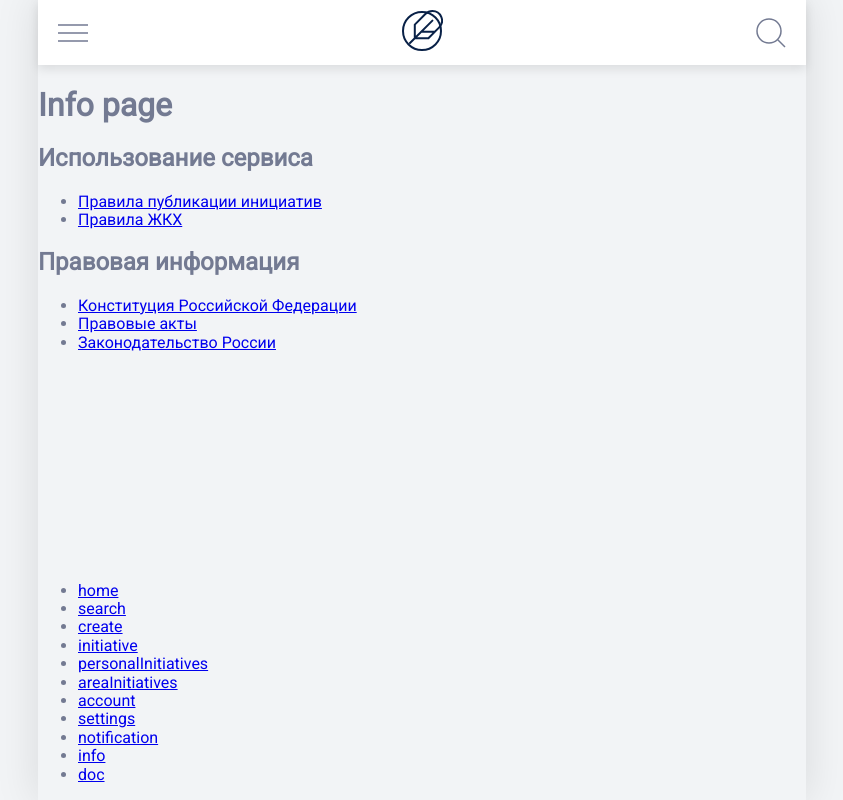
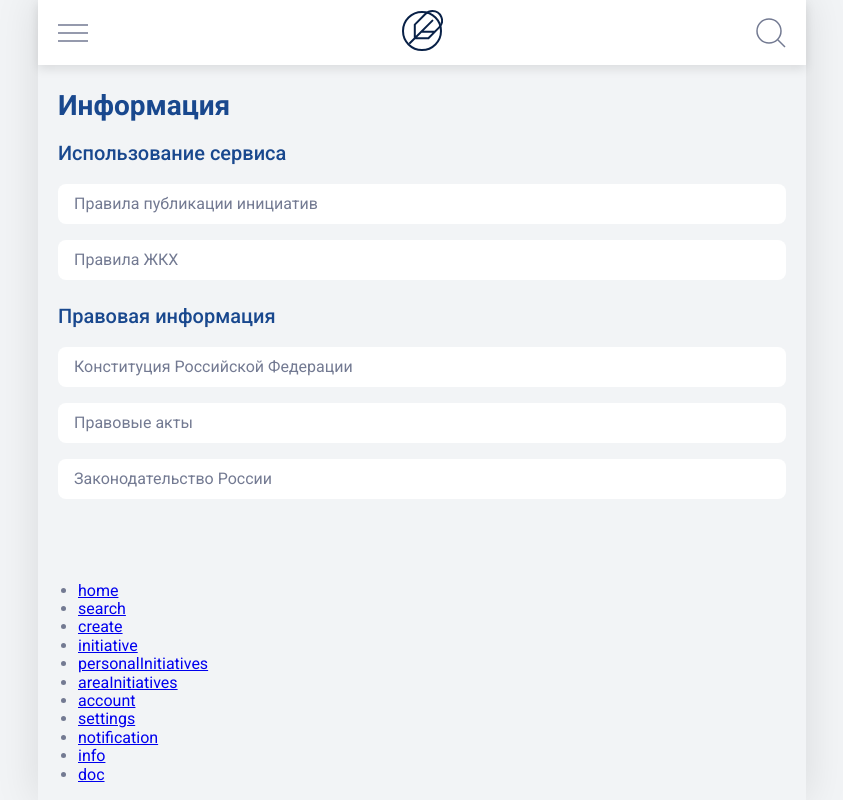
Before and after one commit to TsAnastasia/hackathon-civic-initiatives, a React app: page /info in a window 1280 px wide. Shown: the whole page, without its empty margins (218-1061 px from the left). Built offline with nearby package versions, Linux system fonts and the light colour scheme.

Commit message:
style info page

```diff
--- a/src/index.scss
+++ b/src/index.scss
@@ -1,5 +1,7 @@
 @import "~normalize.css/normalize.css";
 @import "~@fontsource/roboto/400.css";
+@import "~@fontsource/roboto/500.css";
+@import "~@fontsource/roboto/700.css";
 
 body {
   font-family: "Roboto", "Arial", "Helvetica", sans-serif;
--- a/src/pages/info/InfoPage.tsx
+++ b/src/pages/info/InfoPage.tsx
@@ -1,13 +1,14 @@
 import { legalDocs, serviceDocs } from "../../utils/docs";
 import InfoDocs from "./docs/InfoDocs";
+import styles from "./infoPage.module.scss";
 
 const InfoPage = () => {
   return (
-    <>
-      <h1>Info page</h1>
+    <div className={styles.root}>
+      <h1 className={styles.title}>Информация</h1>
       <InfoDocs title="Использование сервиса" docs={serviceDocs} />
       <InfoDocs title="Правовая информация" docs={legalDocs} />
-    </>
+    </div>
   );
 };
 
--- a/src/pages/info/docs/InfoDocs.tsx
+++ b/src/pages/info/docs/InfoDocs.tsx
@@ -2,15 +2,18 @@ import { FC } from "react";
 import { Link } from "react-router-dom";
 import { Docs } from "../../../types/doc";
 import { goToPage } from "../../../utils/routes";
+import styles from "./infoDocs.module.scss";
 
 const InfoDocs: FC<{ title: string; docs: Docs }> = ({ title, docs }) => {
   return (
-    <section>
-      <h2>{title}</h2>
-      <ul>
+    <section className={styles.root}>
+      <h2 className={styles.title}>{title}</h2>
+      <ul className={styles.list}>
         {Object.entries(docs).map(([id, { title }]) => (
-          <li key={id}>
-            <Link to={goToPage.doc(id)}>{title}</Link>
+          <li key={id} className={styles.item}>
+            <Link to={goToPage.doc(id)} className={styles.link}>
+              {title}
+            </Link>
           </li>
         ))}
       </ul>
--- /dev/null
+++ b/src/pages/info/docs/infoDocs.module.scss
@@ -0,0 +1,55 @@
+.root {
+  padding: 20px 0 5px;
+}
+
+.title {
+  margin: 0;
+
+  font-family: "Roboto";
+  font-style: normal;
+  font-weight: 500;
+  font-size: 20px;
+  line-height: 22px;
+
+  color: #19488e;
+}
+
+.list {
+  margin: 20px 0 0;
+  padding: 0;
+
+  list-style: none;
+  display: flex;
+  flex-direction: column;
+  justify-content: flex-start;
+  align-items: stretch;
+}
+
+.item:not(:last-child) {
+  margin-bottom: 16px;
+}
+
+.link {
+  margin: 0;
+  padding: 10px 16px;
+
+  font-family: "Roboto";
+  font-style: normal;
+  font-weight: 400;
+  font-size: 16px;
+  line-height: 20px;
+  text-decoration: none;
+
+  color: #737a92;
+  background: #ffffff;
+  border-radius: 8px;
+
+  display: block;
+
+  transition: all 0.5s ease-in-out;
+
+  &:hover {
+    background: #e2e4eb;
+    transform: translate(10px, 0);
+  }
+}
--- /dev/null
+++ b/src/pages/info/infoPage.module.scss
@@ -0,0 +1,15 @@
+.root {
+  padding: 25px 20px;
+}
+
+.title {
+  margin: 0;
+
+  font-family: "Roboto";
+  font-style: normal;
+  font-weight: 700;
+  font-size: 28px;
+  line-height: 32px;
+
+  color: #19488e;
+}
```
Also changed, not shown: src/pages/info/docs/infoDocs.module.scss.d.ts (added, +16 -0 lines), src/pages/info/infoPage.module.scss.d.ts (added, +13 -0 lines).
